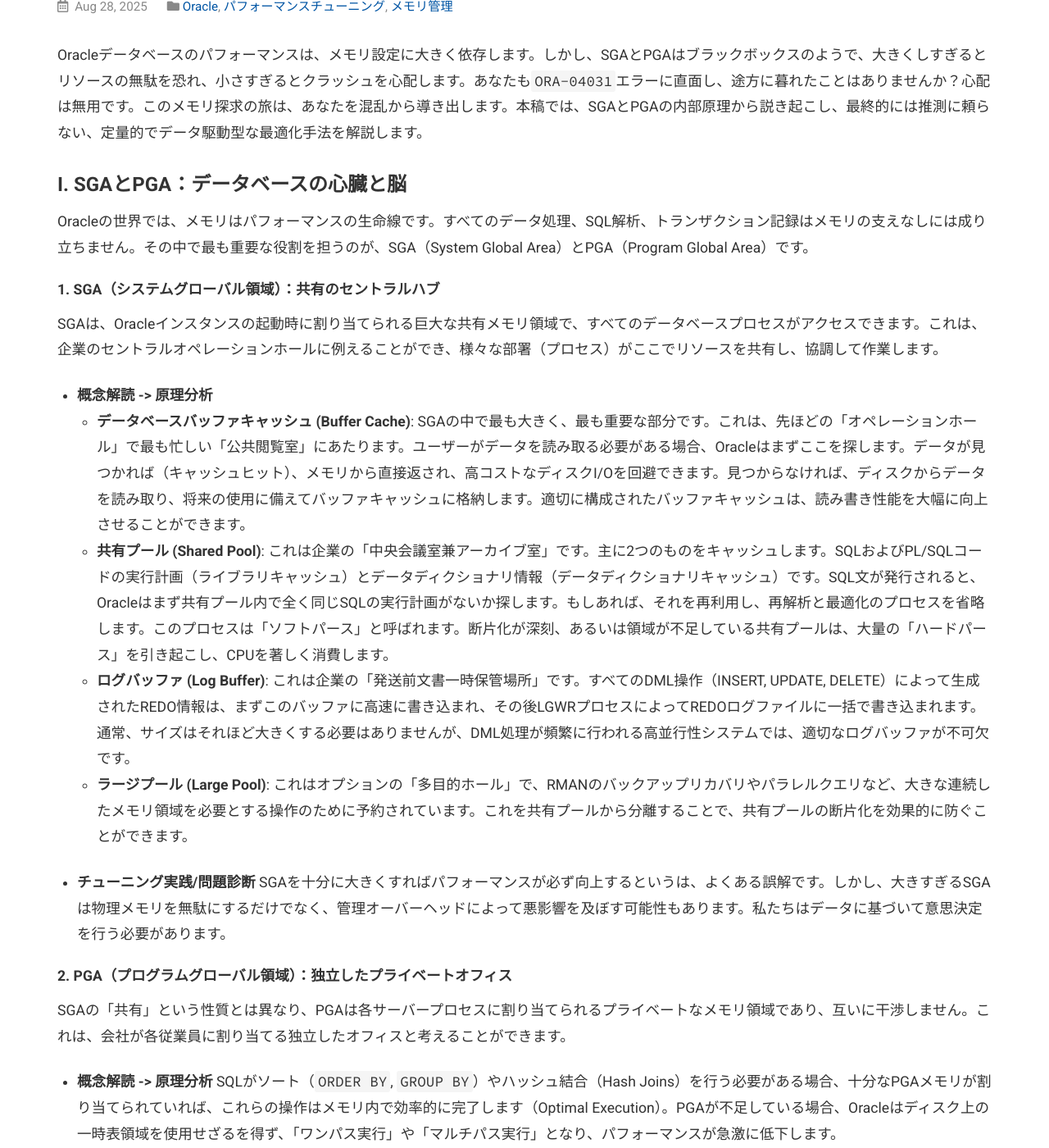
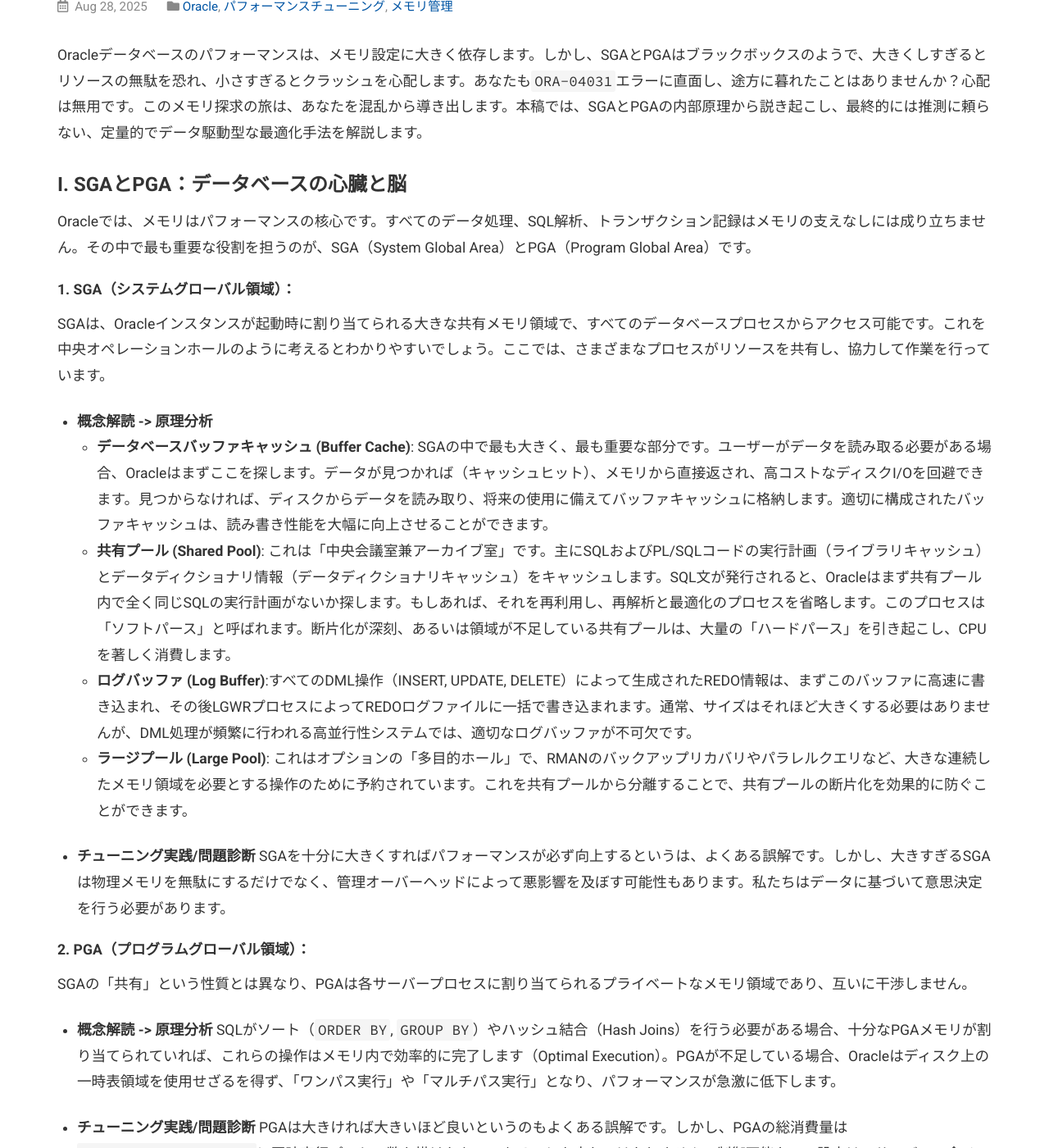
Before and after one commit to goodwaysIT/ja, a Jekyll site: the page built from _posts/2025-08-28-demystifying-oracle-memory-management-sga-pga.md, in a window 1280 px wide and 1400 px high, scrolled down 263 px. Shown: the whole window at 82% size. Built offline with Jekyll 4.4.1, drawn with Linux system fonts in a browser that asks for light colours; some of the changed text lies outside the part shown.

Commit message:
Update 2025-08-28-demystifying-oracle-memory-management-sga-pga.md

````diff
--- a/_posts/2025-08-28-demystifying-oracle-memory-management-sga-pga.md
+++ b/_posts/2025-08-28-demystifying-oracle-memory-management-sga-pga.md
@@ -1,6 +1,6 @@
 ---
 layout: post
-title: "Oracleメモリ管理の解読：SGAとPGAの最適化設定実践ガイド"
+title: "Oracleメモリ管理：SGAとPGAの最適化設定実践ガイド"
 excerpt: "この記事は、多くのDBAが抱える核心的な課題、すなわちSGAとPGAチューニングに関する混乱に取り組みます。この混乱はリソースの無駄遣いやORA-04031のような重大なエラーを引き起こしがちです。本稿ではSGAとPGAの内部動作を解明し、推測から正確な設定へと移行するための体系的でデータ駆動型の手法を提供します。"
 date: 2025-08-28 09:30:00 +0800
 categories: [Oracle, パフォーマンスチューニング, メモリ管理]
@@ -13,24 +13,24 @@ Oracleデータベースのパフォーマンスは、メモリ設定に大き
 
 ### I. SGAとPGA：データベースの心臓と脳
 
-Oracleの世界では、メモリはパフォーマンスの生命線です。すべてのデータ処理、SQL解析、トランザクション記録はメモリの支えなしには成り立ちません。その中で最も重要な役割を担うのが、SGA（System Global Area）とPGA（Program Global Area）です。
+Oracleでは、メモリはパフォーマンスの核心です。すべてのデータ処理、SQL解析、トランザクション記録はメモリの支えなしには成り立ちません。その中で最も重要な役割を担うのが、SGA（System Global Area）とPGA（Program Global Area）です。
 
-#### 1. SGA（システムグローバル領域）：共有のセントラルハブ
+#### 1. SGA（システムグローバル領域）：
 
-SGAは、Oracleインスタンスの起動時に割り当てられる巨大な共有メモリ領域で、すべてのデータベースプロセスがアクセスできます。これは、企業のセントラルオペレーションホールに例えることができ、様々な部署（プロセス）がここでリソースを共有し、協調して作業します。
+SGAは、Oracleインスタンスが起動時に割り当てられる大きな共有メモリ領域で、すべてのデータベースプロセスからアクセス可能です。これを中央オペレーションホールのように考えるとわかりやすいでしょう。ここでは、さまざまなプロセスがリソースを共有し、協力して作業を行っています。
 
 *   **概念解読 -> 原理分析**
-    *   **データベースバッファキャッシュ (Buffer Cache)**: SGAの中で最も大きく、最も重要な部分です。これは、先ほどの「オペレーションホール」で最も忙しい「公共閲覧室」にあたります。ユーザーがデータを読み取る必要がある場合、Oracleはまずここを探します。データが見つかれば（キャッシュヒット）、メモリから直接返され、高コストなディスクI/Oを回避できます。見つからなければ、ディスクからデータを読み取り、将来の使用に備えてバッファキャッシュに格納します。適切に構成されたバッファキャッシュは、読み書き性能を大幅に向上させることができます。
-    *   **共有プール (Shared Pool)**: これは企業の「中央会議室兼アーカイブ室」です。主に2つのものをキャッシュします。SQLおよびPL/SQLコードの実行計画（ライブラリキャッシュ）とデータディクショナリ情報（データディクショナリキャッシュ）です。SQL文が発行されると、Oracleはまず共有プール内で全く同じSQLの実行計画がないか探します。もしあれば、それを再利用し、再解析と最適化のプロセスを省略します。このプロセスは「ソフトパース」と呼ばれます。断片化が深刻、あるいは領域が不足している共有プールは、大量の「ハードパース」を引き起こし、CPUを著しく消費します。
-    *   **ログバッファ (Log Buffer)**: これは企業の「発送前文書一時保管場所」です。すべてのDML操作（INSERT, UPDATE, DELETE）によって生成されたREDO情報は、まずこのバッファに高速に書き込まれ、その後LGWRプロセスによってREDOログファイルに一括で書き込まれます。通常、サイズはそれほど大きくする必要はありませんが、DML処理が頻繁に行われる高並行性システムでは、適切なログバッファが不可欠です。
+    *   **データベースバッファキャッシュ (Buffer Cache)**: SGAの中で最も大きく、最も重要な部分です。ユーザーがデータを読み取る必要がある場合、Oracleはまずここを探します。データが見つかれば（キャッシュヒット）、メモリから直接返され、高コストなディスクI/Oを回避できます。見つからなければ、ディスクからデータを読み取り、将来の使用に備えてバッファキャッシュに格納します。適切に構成されたバッファキャッシュは、読み書き性能を大幅に向上させることができます。
+    *   **共有プール (Shared Pool)**: これは「中央会議室兼アーカイブ室」です。主にSQLおよびPL/SQLコードの実行計画（ライブラリキャッシュ）とデータディクショナリ情報（データディクショナリキャッシュ）をキャッシュします。SQL文が発行されると、Oracleはまず共有プール内で全く同じSQLの実行計画がないか探します。もしあれば、それを再利用し、再解析と最適化のプロセスを省略します。このプロセスは「ソフトパース」と呼ばれます。断片化が深刻、あるいは領域が不足している共有プールは、大量の「ハードパース」を引き起こし、CPUを著しく消費します。
+    *   **ログバッファ (Log Buffer)**:すべてのDML操作（INSERT, UPDATE, DELETE）によって生成されたREDO情報は、まずこのバッファに高速に書き込まれ、その後LGWRプロセスによってREDOログファイルに一括で書き込まれます。通常、サイズはそれほど大きくする必要はありませんが、DML処理が頻繁に行われる高並行性システムでは、適切なログバッファが不可欠です。
     *   **ラージプール (Large Pool)**: これはオプションの「多目的ホール」で、RMANのバックアップリカバリやパラレルクエリなど、大きな連続したメモリ領域を必要とする操作のために予約されています。これを共有プールから分離することで、共有プールの断片化を効果的に防ぐことができます。
 
 *   **チューニング実践/問題診断**
     SGAを十分に大きくすればパフォーマンスが必ず向上するというは、よくある誤解です。しかし、大きすぎるSGAは物理メモリを無駄にするだけでなく、管理オーバーヘッドによって悪影響を及ぼす可能性もあります。私たちはデータに基づいて意思決定を行う必要があります。
 
-#### 2. PGA（プログラムグローバル領域）：独立したプライベートオフィス
+#### 2. PGA（プログラムグローバル領域）：
 
-SGAの「共有」という性質とは異なり、PGAは各サーバープロセスに割り当てられるプライベートなメモリ領域であり、互いに干渉しません。これは、会社が各従業員に割り当てる独立したオフィスと考えることができます。
+SGAの「共有」という性質とは異なり、PGAは各サーバープロセスに割り当てられるプライベートなメモリ領域であり、互いに干渉しません。
 
 *   **概念解読 -> 原理分析**
     SQLがソート（`ORDER BY`, `GROUP BY`）やハッシュ結合（Hash Joins）を行う必要がある場合、十分なPGAメモリが割り当てられていれば、これらの操作はメモリ内で効率的に完了します（Optimal Execution）。PGAが不足している場合、Oracleはディスク上の一時表領域を使用せざるを得ず、「ワンパス実行」や「マルチパス実行」となり、パフォーマンスが急激に低下します。
@@ -38,7 +38,7 @@ SGAの「共有」という性質とは異なり、PGAは各サーバープロ
 *   **チューニング実践/問題診断**
     PGAは大きければ大きいほど良いというのもよくある誤解です。しかし、PGAの総消費量は`pga_aggregate_target`に同時実行プロセス数を掛けたものであることを忘れてはなりません。制御不能なPGA設定は、サーバーの全メモリを簡単に使い果たしてしまう可能性があります。パフォーマンスとリソース消費のバランスを見つける必要があります。
 
-### II. 自動管理か手動か？AMM vs ASMM
+### II. AMM vs ASMM
 
 Oracleは、DBAを煩雑な手動パラメータ調整から解放するため、主に2つの自動メモリ管理メカニズムを提供しています。
 
@@ -117,7 +117,7 @@ ORDER BY
 14 rows selected.
 
 ```
-**結果の解釈**：`SGA_SIZE_FACTOR`が1の行に注目してください。これが現在の設定です。`SGA_SIZE`を増やす（`SGA_SIZE_FACTOR` > 1）ことで`ESTD_DB_TIME`が大幅に減少するかどうかを確認します。SGAを2倍にしてもDB Timeが1%しか減少しない場合、その投資対効果は低いです。逆に、SGAを20%減らすとDB Timeが急増する場合、現在のSGA設定は不十分かもしれません。
+**結果説明**：`SGA_SIZE_FACTOR`が1の行に注目してください。これが現在の設定です。`SGA_SIZE`を増やす（`SGA_SIZE_FACTOR` > 1）ことで`ESTD_DB_TIME`が大幅に減少するかどうかを確認します。SGAを2倍にしてもDB Timeが1%しか減少しない場合、その投資対効果は低いです。逆に、SGAを20%減らすとDB Timeが急増する場合、現在のSGA設定は不十分かもしれません。
 
 #### 2. PGAターゲット・アドバイザ (`v$pga_target_advice`)
 
@@ -159,7 +159,7 @@ FROM
 
 ```
 
-**結果の解釈**：目標は`ESTD_PGA_CACHE_HIT_PERCENTAGE`をできるだけ100%に近づけ、同時に`ESTD_OVERALLOC_COUNT`（PGAメモリの過剰割り当て。システムの不安定化を招く可能性あり）を0に保つことです。現在の設定（`PGA_TARGET_FACTOR`=1）のヒット率が低い場合、より大きなファクタを持つ行の推奨値を参考に`PGA_AGGREGATE_TARGET`を増やすことを検討します。
+**結果説明**：目標は`ESTD_PGA_CACHE_HIT_PERCENTAGE`をできるだけ100%に近づけ、同時に`ESTD_OVERALLOC_COUNT`（PGAメモリの過剰割り当て。システムの不安定化を招く可能性あり）を0に保つことです。現在の設定（`PGA_TARGET_FACTOR`=1）のヒット率が低い場合、より大きなファクタを持つ行の推奨値を参考に`PGA_AGGREGATE_TARGET`を増やすことを検討します。
 
 #### 3. その他の重要なビュー
 
@@ -249,7 +249,7 @@ Shared IO Pool                       128         128         128 STATIC
 
 ### まとめ
 
-Oracleのメモリ管理は不可解なものではありません。その核心は、SGAとPGAの協調メカニズムを理解し、経験駆動からデータ駆動へと移行することにあります。
+Oracleのメモリ管理の核心は、SGAとPGAの協調メカニズムを理解し、経験駆動からデータ駆動へと移行することにあります。
 
 *   **理解が基礎**: バッファキャッシュ、共有プール、PGAそれぞれの役割を明確に理解することが、正しい意思決定の前提です。
 *   **Advisorは科学的な手法**: 推測をやめ、`v$sga_target_advice`や`v$pga_target_advice`などのビューを使いこなし、Oracleにデータに基づいた最適化の提案をさせましょう。
````
